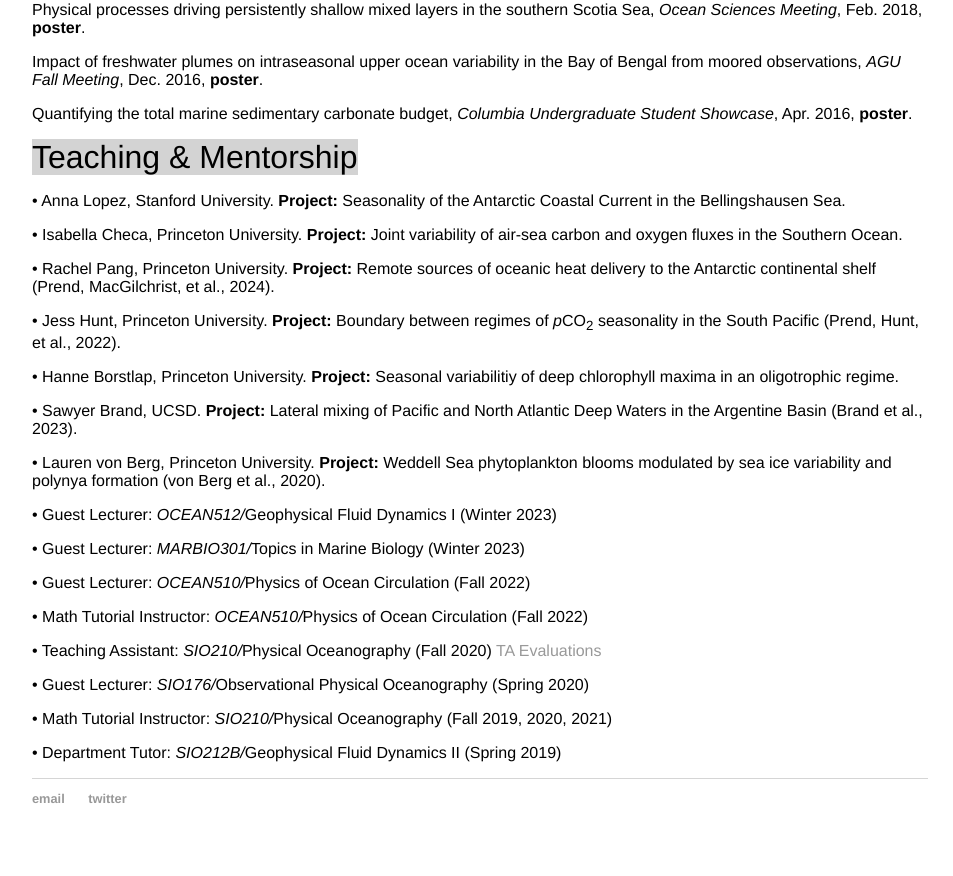
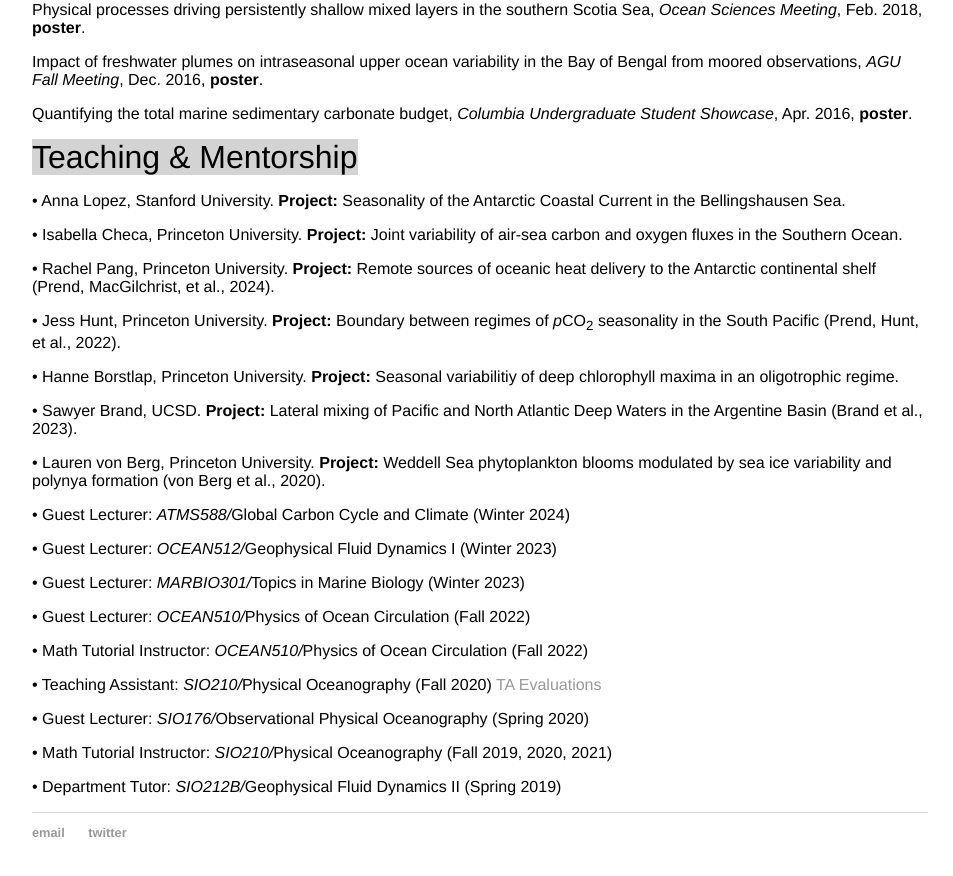
Before and after one commit to cprend/cprend.github.io, a Jekyll site: the page cv/index.html, which Jekyll copies as it is, in a window 1280 px wide and 900 px high, scrolled down 2398 px. Shown: the top 876 px of the window, without its empty margins (160-1113 px from the left). Built offline with Jekyll 4.4.1, drawn with Linux system fonts in a browser that asks for light colours.

Commit message:
Update index.html

```diff
--- a/cv/index.html
+++ b/cv/index.html
@@ -88,6 +88,7 @@
 		<p>• Hanne Borstlap, Princeton University. <b>Project:</b> Seasonal variabilitiy of deep chlorophyll maxima in an oligotrophic regime.</p>
 		<p>• Sawyer Brand, UCSD. <b>Project:</b> Lateral mixing of Pacific and North Atlantic Deep Waters in the Argentine Basin (Brand et al., 2023).</p>
 		<p>• Lauren von Berg, Princeton University. <b>Project:</b> Weddell Sea phytoplankton blooms modulated by sea ice variability and polynya formation (von Berg et al., 2020).</p>
+		<p>• Guest Lecturer: <em>ATMS588/</em>Global Carbon Cycle and Climate (Winter 2024)</p>
 		<p>• Guest Lecturer: <em>OCEAN512/</em>Geophysical Fluid Dynamics I (Winter 2023)</p>
 		<p>• Guest Lecturer: <em>MARBIO301/</em>Topics in Marine Biology (Winter 2023)</p>
 		<p>• Guest Lecturer: <em>OCEAN510/</em>Physics of Ocean Circulation (Fall 2022)</p>
```
